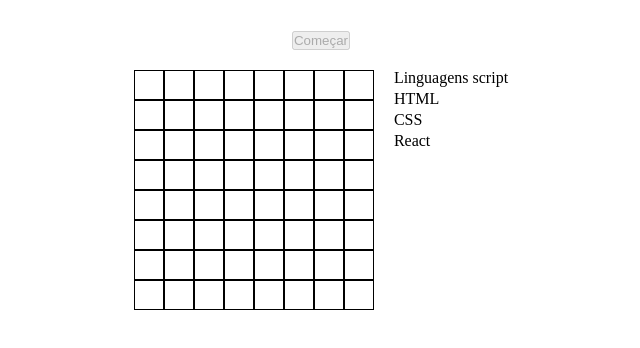
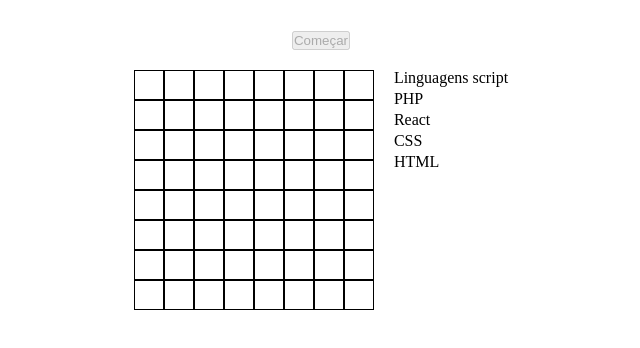
Before and after one commit to Marco-26/trabalho-pratico-ls, a React (Create React App) app: page / in a window 1280 px wide. Shown: the part 136-484 px from the top of the page, without its empty margins (319-959 px from the left). Built offline with nearby package versions, Linux system fonts and the light colour scheme.

Commit message:
palavras escolhidas ao acaso

```diff
--- a/src/components/data.js
+++ b/src/components/data.js
@@ -3,5 +3,5 @@ export const data = [
     "HTML",
     "CSS",
     "React",
-
+    "PHP"
 ]
--- a/src/components/grid/grid.jsx
+++ b/src/components/grid/grid.jsx
@@ -4,17 +4,17 @@ import './grid.css';
 import { data } from "../data"
 
 const Grid = (props) => {
-    const {gridSize} = props;
-
+    // const {gridSize} = props;
+    const shuffle = arr => [...arr].sort(() => Math.random() - 0.5);
     const[cells] = useState(Array.from({ length : 64 }))
-
+    const newData = shuffle(data);
     return(
         <div className="grid-container">
             <div className="grid">
                 {cells.map(() => <div className="cell"></div>)}
             </div>
             <div className="words">
-                {data.map((word) => (
+                {newData.map((word) => (
                     <div>
                         <p>{word}</p>
                     </div>
```
